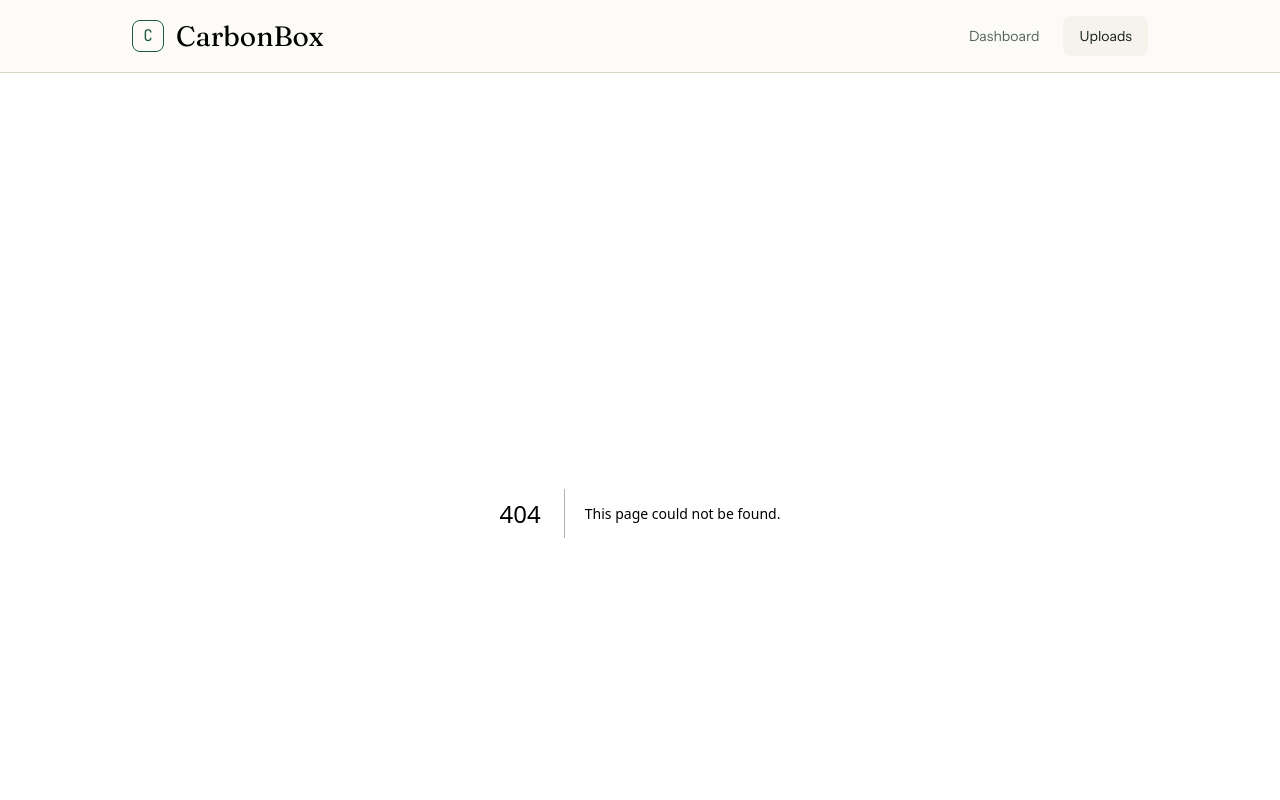
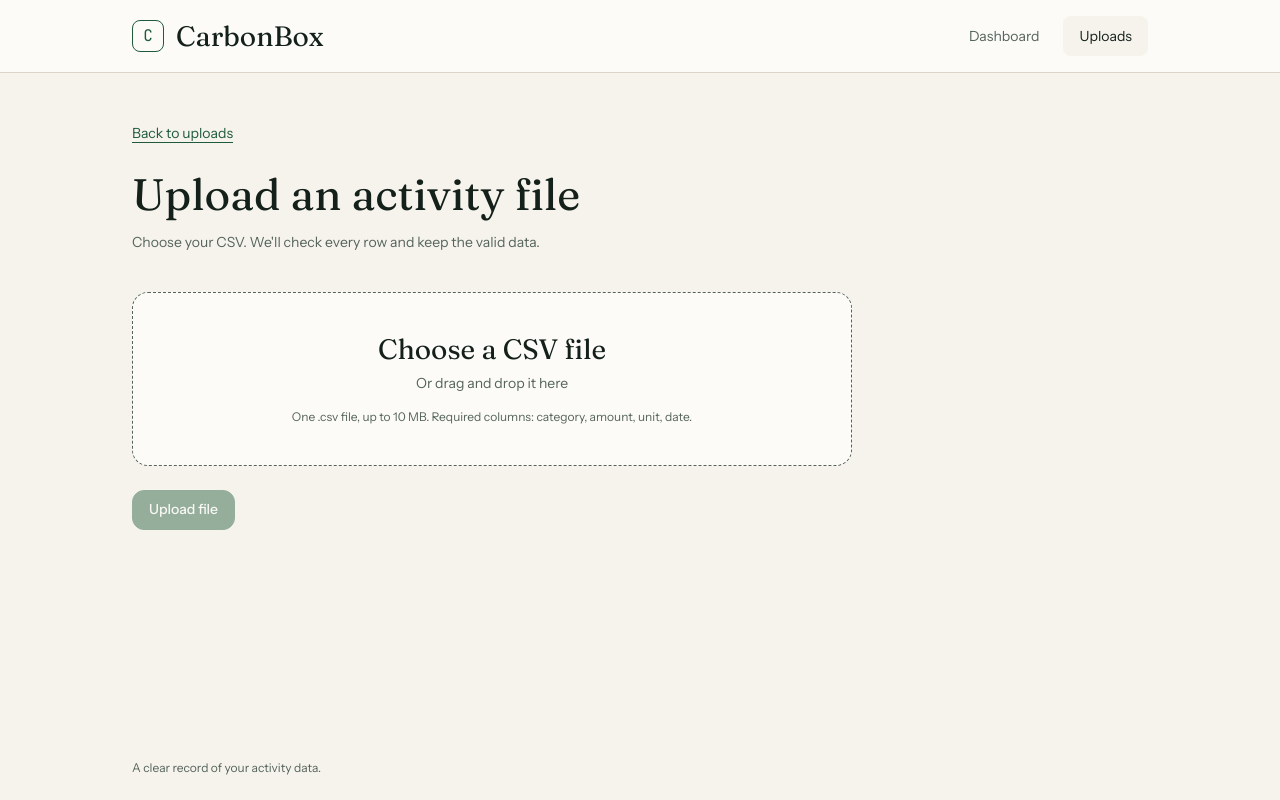
Before and after one commit to nicolas2601/carbonbox-prueba-tecnica, a Next.js app in the folder frontend/: page /uploads/new in a window 1280 px wide. Before the commit this address had no page. Shown: the top 800 px of the page. Built offline with nearby package versions, Linux system fonts and the light colour scheme; no server answers.

Commit message:
feat(frontend): submit CSV with honest upload progress
Task 1.3. RED: UploadForm module import could not resolve. GREEN: lint, 114 tests and production build pass; injected transport counter drives progress, controls disable, 100 percent says Finishing and success invalidates root before redirect.

```diff
--- a/frontend/src/app/globals.css
+++ b/frontend/src/app/globals.css
@@ -145,3 +145,9 @@ p { text-wrap: pretty; max-width: 70ch; }
 .dropzone[data-dragging="true"] { border-color: var(--accent); background: var(--paper); }
 .dropzone[data-disabled="true"] { cursor: not-allowed; opacity: 0.65; }
 .selected-file { display: flex; align-items: center; justify-content: space-between; gap: 16px; padding: 16px; border: 1px solid var(--line); border-radius: 12px; background: var(--surface); }
+
+.back-link { display: inline-flex; align-items: center; min-height: 40px; color: var(--accent); font-size: 14px; text-decoration: underline; text-underline-offset: 4px; }
+.upload-form { max-width: 720px; }
+.progress-track { position: relative; height: 8px; border-radius: 4px; overflow: hidden; background: var(--line); }
+.progress-fill { display: block; width: 100%; height: 100%; background: var(--accent); transform-origin: left; transition: transform var(--feedback) var(--ease-out); }
+@media (prefers-reduced-motion: reduce) { .progress-fill { transition: none; } }
--- /dev/null
+++ b/frontend/src/app/uploads/new/page.tsx
@@ -0,0 +1,5 @@
+import { UploadForm } from "@/features/uploads/UploadForm";
+
+export default function NewUploadPage() {
+  return <UploadForm />;
+}
--- /dev/null
+++ b/frontend/src/components/ProgressBar.tsx
@@ -0,0 +1,8 @@
+export function ProgressBar({ label, value }: { label: string; value: number }) {
+  return <div className="space-y-3">
+    <div className="flex items-center justify-between gap-4 text-sm"><span>{label}</span><span className="font-mono tabular-nums">{value}%</span></div>
+    <div className="progress-track" role="progressbar" aria-label={label} aria-valuemin={0} aria-valuemax={100} aria-valuenow={value}>
+      <span className="progress-fill" style={{ transform: `scaleX(${value / 100})` }} />
+    </div>
+  </div>;
+}
--- /dev/null
+++ b/frontend/src/features/uploads/UploadForm.tsx
@@ -0,0 +1,23 @@
+"use client";
+
+import Link from "next/link";
+import { useState } from "react";
+import { Button } from "@/components/Button";
+import { ProgressBar } from "@/components/ProgressBar";
+import { Dropzone } from "./Dropzone";
+import { useUploadAction, type Uploader } from "./useUploadAction";
+
+export function UploadForm({ uploader }: { uploader?: Uploader }) {
+  const [file, setFile] = useState<File | null>(null);
+  const { mutation, progress } = useUploadAction(uploader);
+  return <div className="space-y-10">
+    <header><Link href="/uploads" className="back-link">Back to uploads</Link>
+      <h1 className="page-title font-display mt-4">Upload an activity file</h1>
+      <p className="mt-3 text-sm text-ink-muted">Choose your CSV. We&apos;ll check every row and keep the valid data.</p></header>
+    <div className="upload-form space-y-6">
+      <Dropzone file={file} onChange={setFile} disabled={mutation.isPending} />
+      {mutation.isPending && <ProgressBar label={progress === 100 ? "Finishing" : "Uploading"} value={progress} />}
+      <Button tone="primary" disabled={!file || mutation.isPending} onClick={() => { if (file) mutation.mutate(file); }}>Upload file</Button>
+    </div>
+  </div>;
+}
--- /dev/null
+++ b/frontend/src/features/uploads/useUploadAction.ts
@@ -0,0 +1,25 @@
+"use client";
+
+import { useMutation, useQueryClient } from "@tanstack/react-query";
+import { useRouter } from "next/navigation";
+import { useState } from "react";
+import type { ApiError } from "@/lib/api/ApiError";
+import type { CreatedUpload } from "@/lib/api/models";
+import { createUpload } from "@/lib/api/uploads";
+import { uploadKeys } from "@/lib/api/uploadKeys";
+
+export type Uploader = typeof createUpload;
+
+export function useUploadAction(uploader: Uploader = createUpload) {
+  const client = useQueryClient();
+  const router = useRouter();
+  const [progress, setProgress] = useState(0);
+  const mutation = useMutation<CreatedUpload, ApiError, File>({
+    mutationFn: file => { setProgress(0); return uploader(file, setProgress); },
+    onSuccess: async result => {
+      await client.invalidateQueries({ queryKey: uploadKeys.all });
+      router.push(`/uploads/${encodeURIComponent(result.id)}`);
+    },
+  });
+  return { mutation, progress };
+}
```
Also changed, not shown: 2 other files (tests, documents, lock files or other folders).
